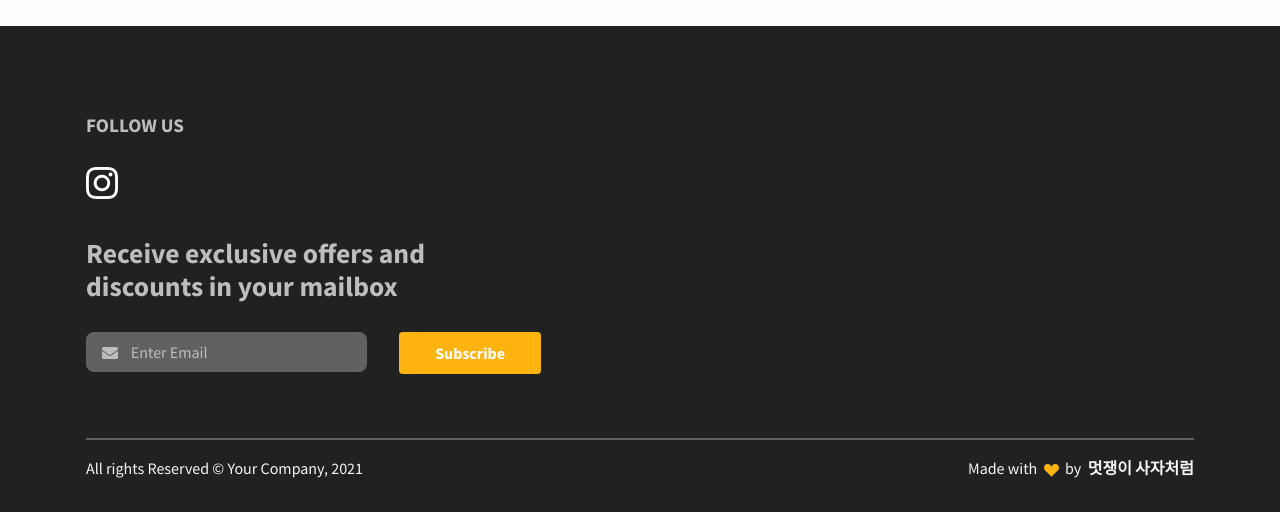
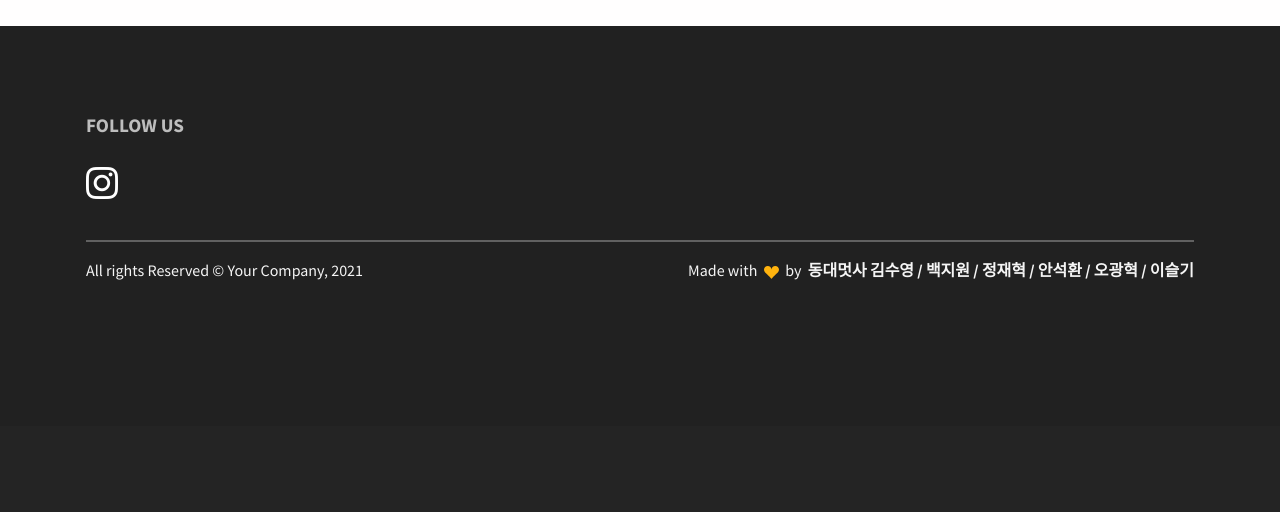
Before and after one commit to LikeLion-at-DGU/PodongPodong, a Django app: page /review/ in a window 1280 px wide. Shown: the part 793-1305 px from the top of the page. After the commit the page ends 1073 px from the top, so only its background shows below. Run offline with Django 3.2, Linux system fonts and the light colour scheme; data comes from the database, SQL or seed files in the repository; both versions use the stored data as it was after the commit; some libraries are stand-ins or nearby versions.

Commit message:
refactoring: login, mainpage / update: footer

```diff
--- a/podongpodong/templates/account/login.html
+++ b/podongpodong/templates/account/login.html
@@ -1,4 +1,6 @@
+{% extends 'account/base.html' %}
 {% load static %}
+{% block content %}
 <!DOCTYPE html>
 <head>
   <link href="{% static 'css/login.css' %}?a" rel="stylesheet" />
@@ -26,3 +28,4 @@
     </div>
   </section>
 </body>
+{% endblock %}
--- a/podongpodong/templates/footer.html
+++ b/podongpodong/templates/footer.html
@@ -13,27 +13,6 @@
                 style="color: white; font-size: 2em;"
               ></i>
             </a>
-          </div>
-          <h3 class="text-500 my-4">
-            Receive exclusive offers and
-            <br />
-            discounts in your mailbox
-          </h3>
-          <div class="row input-group-icon mb-5">
-            <div class="col-auto">
-              <i class="fas fa-envelope input-box-icon text-500 ms-3"></i>
-              <input
-                class="form-control input-box bg-800 border-0"
-                type="email"
-                placeholder="Enter Email"
-                aria-label="email"
-              />
-            </div>
-            <div class="col-auto">
-              <button class="btn btn-primary" type="submit">
-                Subscribe
-              </button>
-            </div>
           </div>
         </div>
       </div>
@@ -65,7 +44,7 @@
               href="https://themewagon.com/"
               target="_blank"
             >
-              멋쟁이 사자처럼
+              동대멋사 김수영 / 백지원 / 정재혁 / 안석환 / 오광혁 / 이슬기
             </a>
           </p>
         </div>
--- a/podongpodong/templates/mainPage.html
+++ b/podongpodong/templates/mainPage.html
@@ -342,7 +342,7 @@
           </h5>
         </div>
         <div class="col-lg-4 text-lg-end text-center">
-          <a class="btn btn-lg text-800 me-2" href="#" role="button">
+          <a class="btn btn-lg text-800 me-2" href="{% url 'restaurant:restaurant_list' %}" role="button">
             전체보기
             <i class="fas fa-chevron-right ms-2"></i>
           </a>
--- a/review/templates/review.html
+++ b/review/templates/review.html
@@ -1,4 +1,6 @@
 {% extends 'base.html' %} {% load static %} {% block content %}
+<link rel="stylesheet" href="{% static 'css/components/review.css' %}" />
+
 <section class="py-0 bg-primary-gradient">
   <div class="container">
     <div class="row justify-content-center g-0">
```
Also changed, not shown: other parts of review/templates/review.html (+1 -38 lines), podongpodong/static/css/components/review.css (added, +36 -0 lines), podongpodong/templates/account/base.html (added, +31 -0 lines), db.sqlite3. Lines whose indentation alone changed are shown as unchanged.
